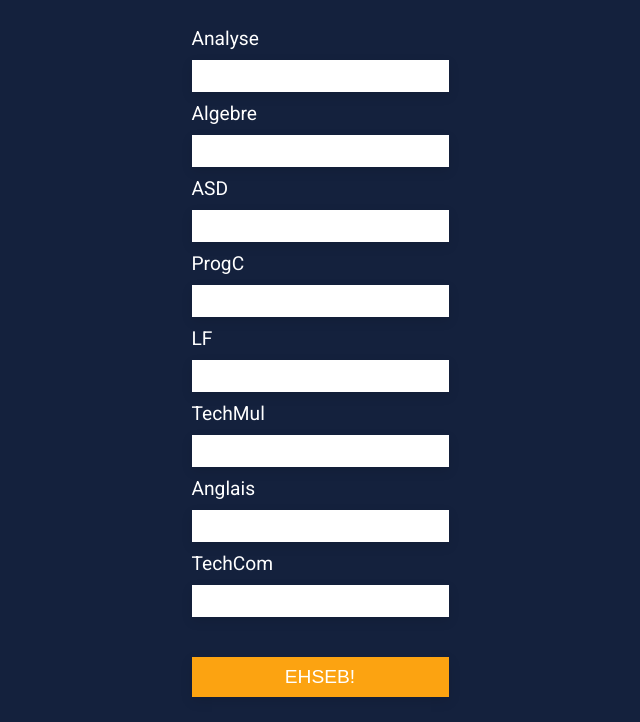
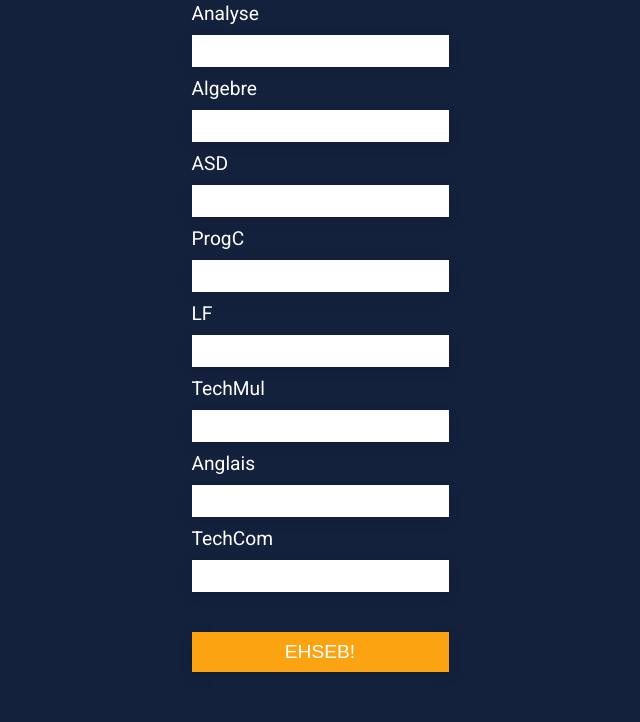
Before and after one commit to yassinehemissi/lcs_calculator, a plain HTML site: page index.html in a window 1280 px wide. Shown: the part 78-800 px from the top of the page, without its empty margins (320-960 px from the left). Drawn offline with Linux system fonts and the light colour scheme.

Commit message:
Update style.css

```diff
--- a/style.css
+++ b/style.css
@@ -17,12 +17,13 @@ body {
   -webkit-box-direction: normal;
       -ms-flex-direction: column;
           flex-direction: column;
-  -webkit-box-pack: center;
-      -ms-flex-pack: center;
-          justify-content: center;
+  -webkit-box-pack: start;
+      -ms-flex-pack: start;
+          justify-content: flex-start;
   -webkit-box-align: center;
       -ms-flex-align: center;
           align-items: center;
+
   background-color: #14213d;
   font-family: "Roboto", Arial, Helvetica, sans-serif;
 }
```
